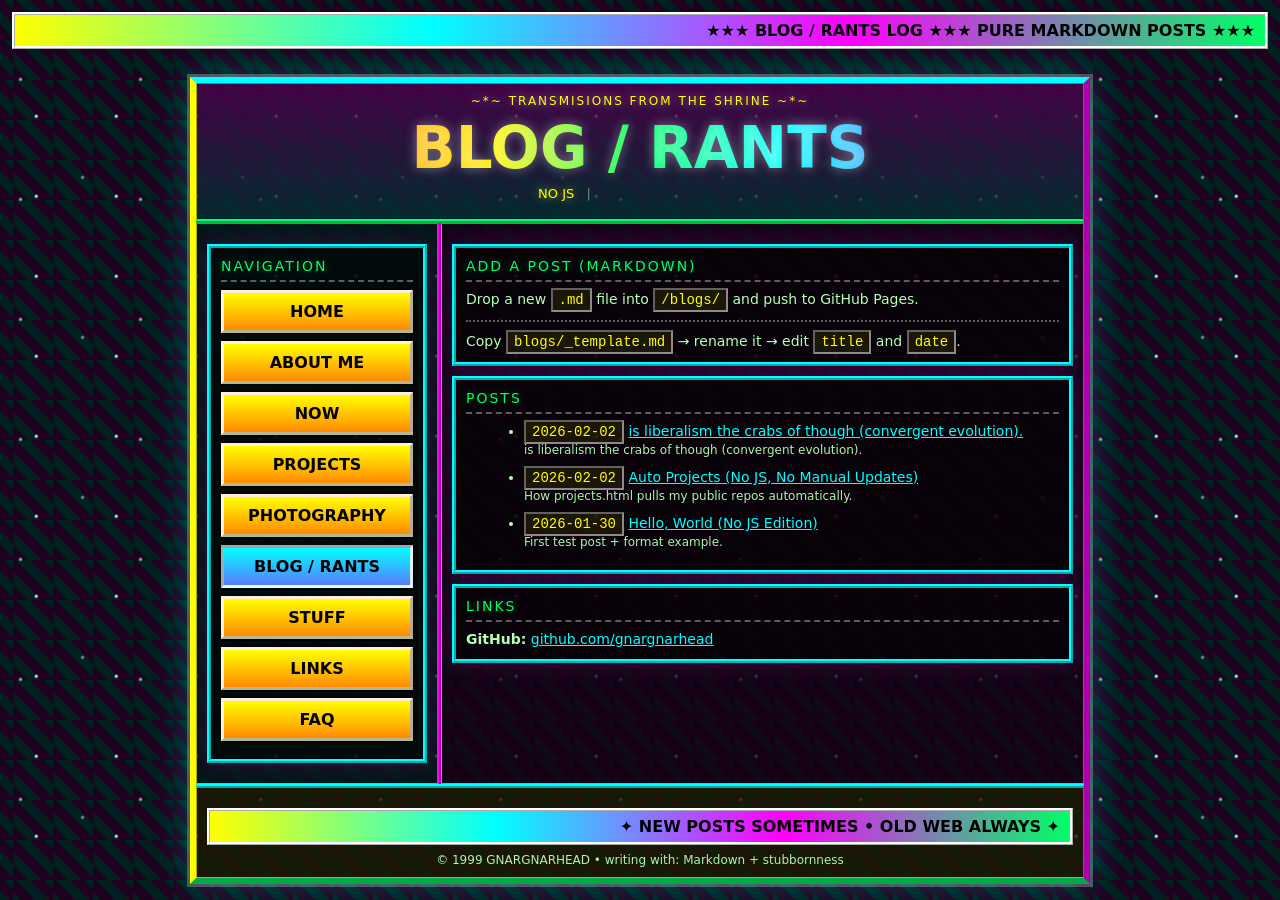
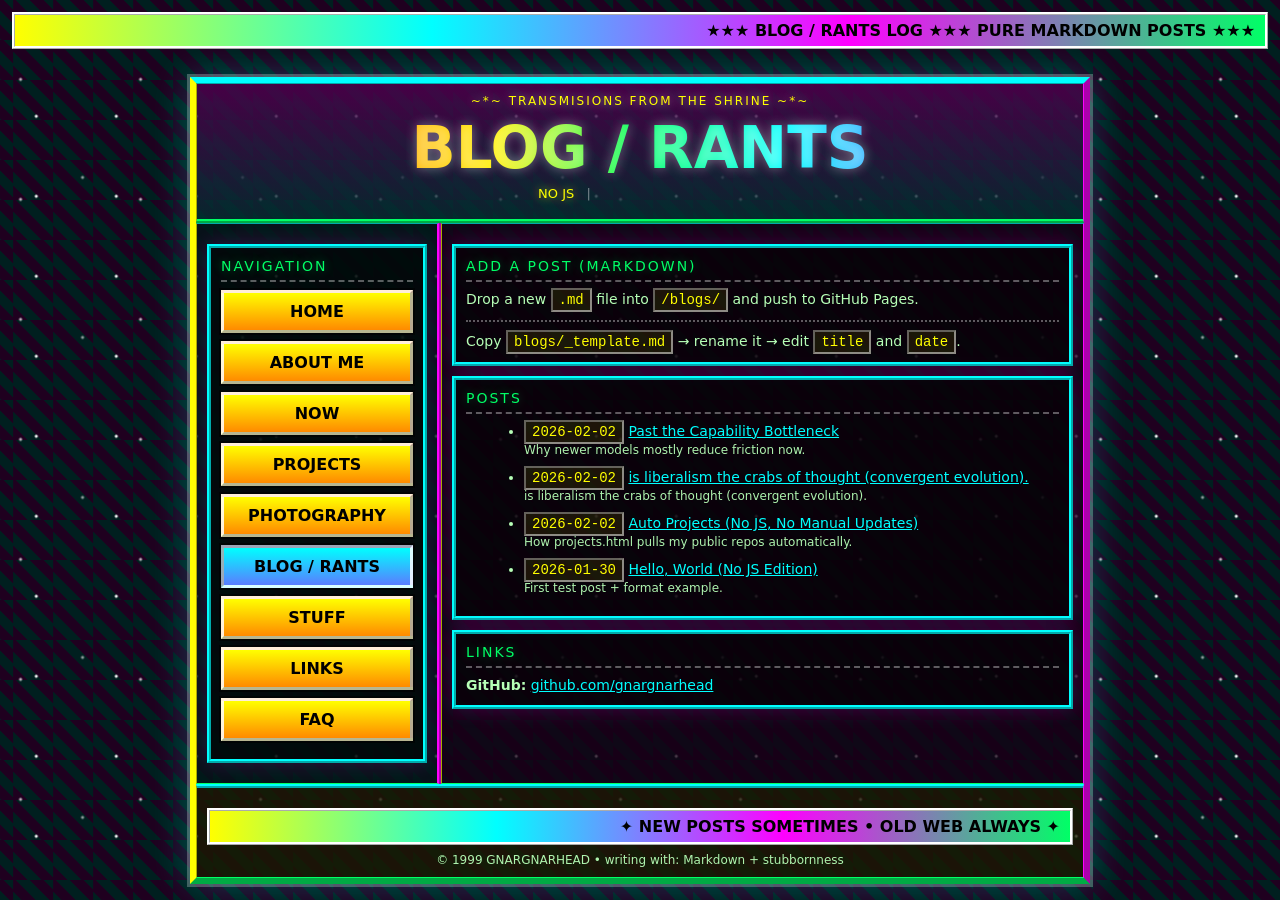
Before and after one commit to GnarGnarHead/GNARGNARHEAD.github.io, a Jekyll site: the page built from blogs/index.html, in a window 1280 px wide. Built offline with Jekyll 4.4.1, drawn with Linux system fonts in a browser that asks for light colours; some of the changed lines change nothing that is shown.

Commit message:
Fix typos in blog post title and description for clarity

```diff
--- a/blogs/2026-02-02-liberalism-crabs-of-though.md
+++ b/blogs/2026-02-02-liberalism-crabs-of-though.md
@@ -1,8 +1,8 @@
 ---
 layout: blog_post
-title: "is liberalism the crabs of though (convergent evolution)."
+title: "is liberalism the crabs of thought (convergent evolution)."
 date: 2026-02-02
-description: "is liberalism the crabs of though (convergent evolution)."
+description: "is liberalism the crabs of thought (convergent evolution)."
 ---
 
 is liberalism the crabs of thought (convergent evolution).
--- /dev/null
+++ b/blogs/2026-02-02-past-the-capability-bottleneck.md
@@ -0,0 +1,17 @@
+---
+layout: blog_post
+title: Past the Capability Bottleneck
+date: 2026-02-02 23:59:00
+tags:
+  - ai
+  - programming
+  - tools
+  - workflow
+description: Why newer models mostly reduce friction now.
+---
+
+This post was written with the assistance of an AI agent.
+
+I’ve been thinking about how much more capable these models actually need to become before additional gains stop meaning much, at least for day-to-day programming and development work. With the current generation, I’m rarely hitting hard capability limits anymore—the code is coherent, well-structured, and reliable enough that the bottleneck has shifted away from model performance and toward intent, judgment, and how clearly I can reason about the system myself. Future models will almost certainly be faster and make fewer mistakes, and there’s always the chance of a genuine step-change, but unless they start sustaining long-horizon architectural judgment or surfacing non-obvious insights I wouldn’t reasonably find on my own, it feels like we’re already past the point where model capability is the primary constraint. From here on, improvements mostly reduce friction rather than expand what’s actually possible.
+
+As it stands, I don’t think models are primarily limited by capability so much as by clarity. In practice, they’ll run for hours, reason deeply, and implement complex systems just fine, but only to the extent that the task itself is well-constrained and internally coherent. When things go wrong, it’s usually not because the model can’t do the work, but because the problem definition is underspecified, contradictory, or carrying hidden assumptions that haven’t been made explicit. In that sense, the current ceiling feels less like an intelligence limit and more like a constraint-shaping problem—until the task is clear enough, additional capability doesn’t buy you much?
```
